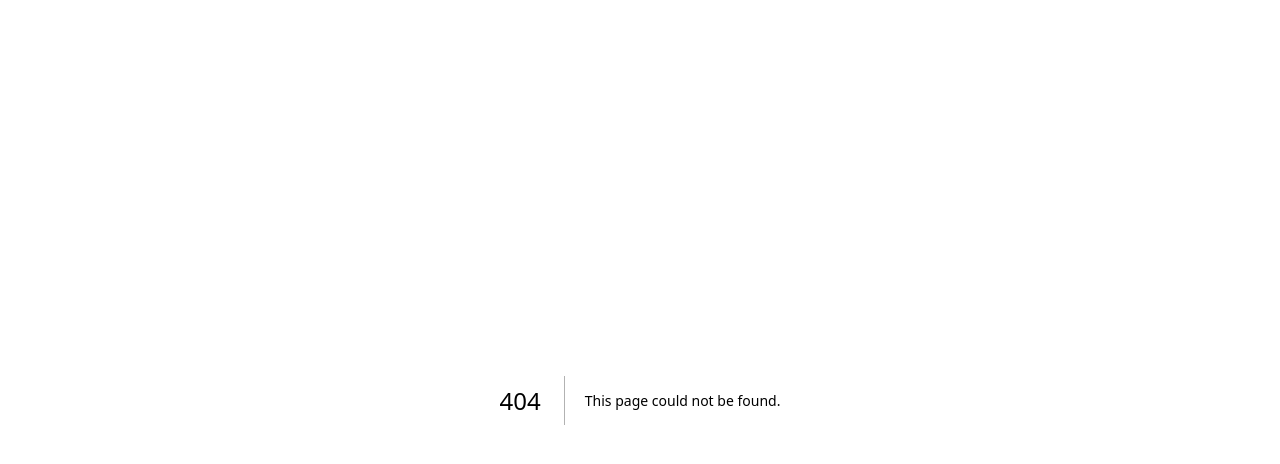
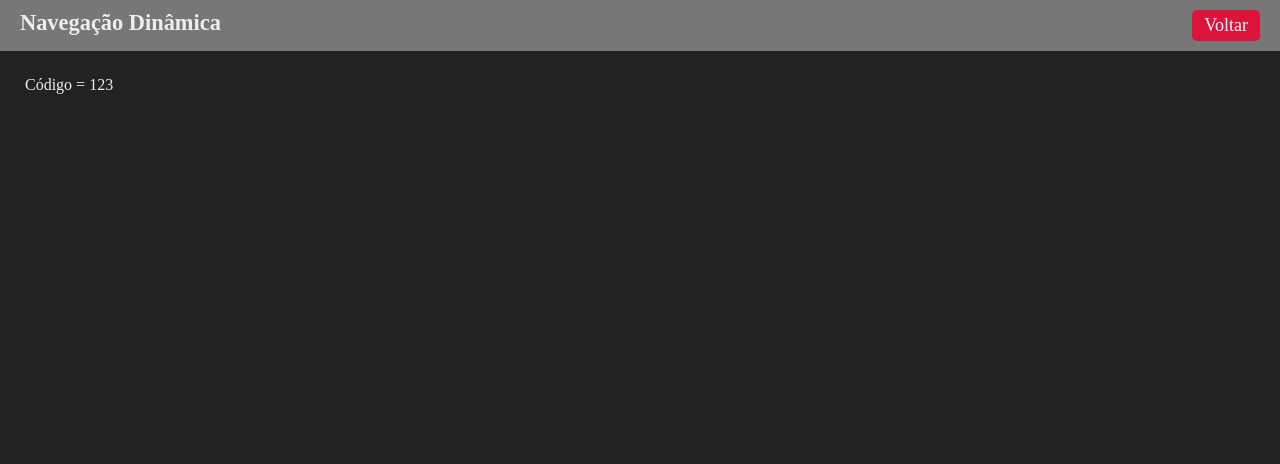
Before and after one commit to Anaportfolio/ProjecNextJs, a Next.js app: page /cliente/123 in a window 1280 px wide. Before the commit this address had no page. Shown: the top 464 px of the page. Built offline with nearby package versions, Linux system fonts and the light colour scheme.

Commit message:
Dynamic Navigation

```diff
--- /dev/null
+++ b/src/pages/cliente/[codigo].jsx
@@ -0,0 +1,18 @@
+import Layout from "@/components/Layout";
+import { useRouter } from "next/router";
+import { useEffect } from "react";
+
+// Navegação Dinâmica -> colocar o nome do arquivo entre [ ], para a navegação dinâmica
+    // [nome_arquivo.jsx]
+export default function ClienteProCodigo(){
+
+    const router = useRouter()
+
+    return(
+        <div>
+            <Layout titulo="Navegação Dinâmica">
+                <span>Código = {router.query.codigo}</span>
+            </Layout>
+        </div>
+    )
+}
--- a/src/pages/index.jsx
+++ b/src/pages/index.jsx
@@ -11,6 +11,7 @@ export default function Inicio(){
            <Navegador destino='/estiloso' texto='Estiloso'></Navegador>
            <Navegador destino= '/app' texto='Exemplo' cor="darkviolet"></Navegador>
            <Navegador destino='/jsx' texto='JSX' cor="crimson"></Navegador>
+           <Navegador destino='/cliente/123' texto='Navegação Dinâmica' cor='#02695e'></Navegador>
         </div>
     )
 }
--- a/src/styles/Navegador.module.css
+++ b/src/styles/Navegador.module.css
@@ -3,6 +3,7 @@
     padding: 30px;
     margin: 10px;
     border-radius: 8px;
+    cursor: pointer;
 
 }
 
```
